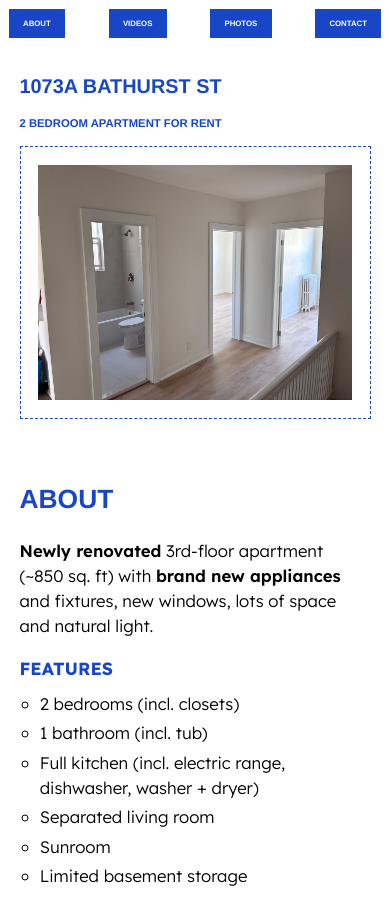
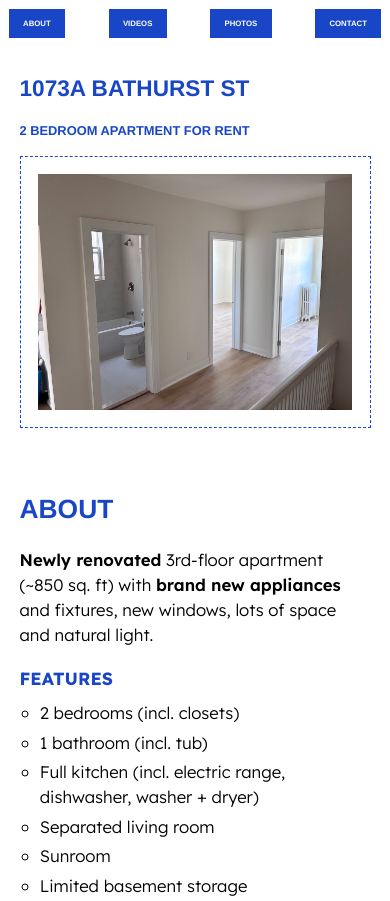
Before and after one commit to Edwardbacal/1073A, a plain HTML site: page index.html in a window 390 px wide. Shown: the top 901 px of the page. Drawn offline with nearby package versions, Linux system fonts and the light colour scheme; a web font is replaced by a local one.

Commit message:
title fix

```diff
--- a/styles.css
+++ b/styles.css
@@ -30,6 +30,7 @@ main {
 
 h1 {
   margin-top: 0;
+  text-decoration: none;
 }
 
 h1, h2, h3 {
@@ -304,5 +305,11 @@ hr {
   nav a{
     margin: 1rem 0;
   }
+  h1 {
+    font-size: 5.8vw;
+  }
+  h2 {
+    font-size: 3.3vw;
+  }
 
 }
```
